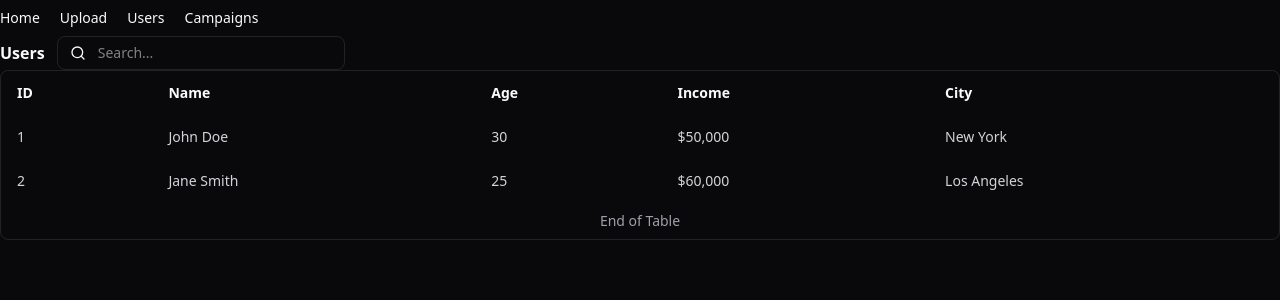
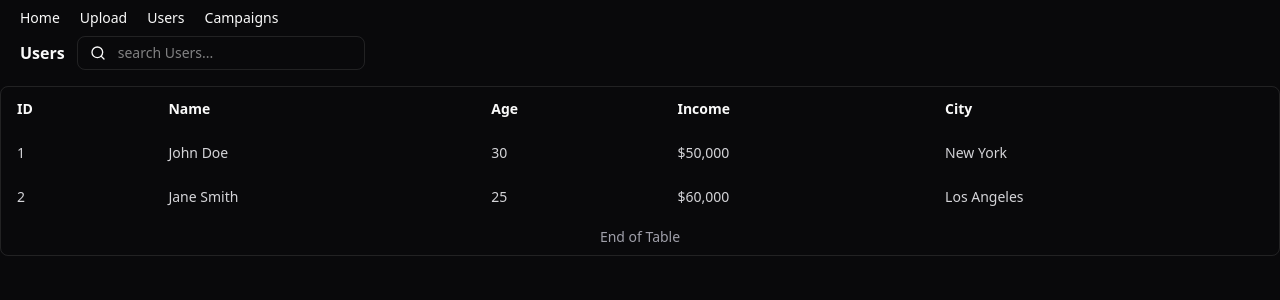
Before and after one commit to marciomilet/challenge-front, a React (Vite) app: page / in a window 1280 px wide. Shown: the top 300 px of the page. Built offline with nearby package versions, Linux system fonts and the light colour scheme.

Commit message:
update CSS

```diff
--- a/src/components/header.tsx
+++ b/src/components/header.tsx
@@ -1,10 +1,8 @@
 import { NavLink } from "./nav-link";
-
-
 
 export function Header() {
     return (
-        <div className="flex items-center gap-5 py-2">
+        <div className="flex items-center gap-5 py-2 px-5">
             <nav className="flex items-center gap-5">
                 <NavLink href="/">Home</NavLink>
                 <NavLink href="/upload">Upload</NavLink>
--- a/src/components/table/table-title-search.tsx
+++ b/src/components/table/table-title-search.tsx
@@ -6,11 +6,11 @@ interface TableTitleSearchProps {
 
 export function TableTitleSearch(props: TableTitleSearchProps) {
     return(
-    <div className="flex gap-3 items-center">
+    <div className="flex gap-3 items-center px-5">
         <h1 className="text-2x1 font-bold">{props.children}</h1>
         <div className="px-3 w-72 py-1.5 border border-white/10  rounded-lg text-sm flex items-center gap-3">
             <Search className="size-4"/>
-            <input className="bg-transparent flex-1 outline-none" type="text" placeholder="Search..." />
+            <input className="bg-transparent flex-1 outline-none" type="text" placeholder={`search ${props.children}...`} />
         </div>
     </div>
 )
--- a/src/components/table/table.tsx
+++ b/src/components/table/table.tsx
@@ -6,7 +6,7 @@ interface TableProps extends ComponentProps<'table'> {
 
 export function Table(props: TableProps) {
     return (
-        <div className="border border-white/10 rounded-lg">
+        <div className="border border-white/10 rounded-lg mt-4">
             <table className="w-full" {...props} />
         </div>
     )
```
